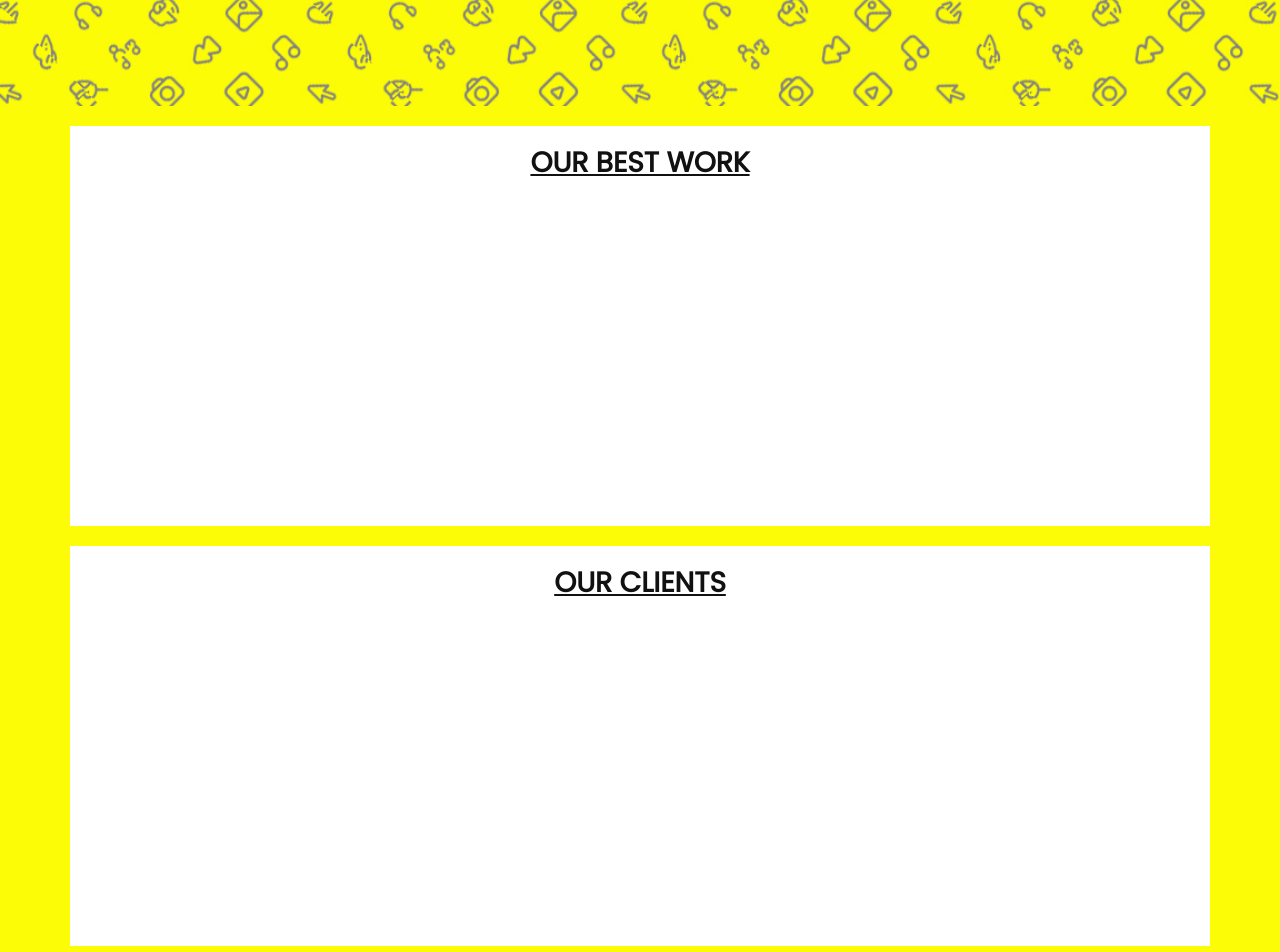
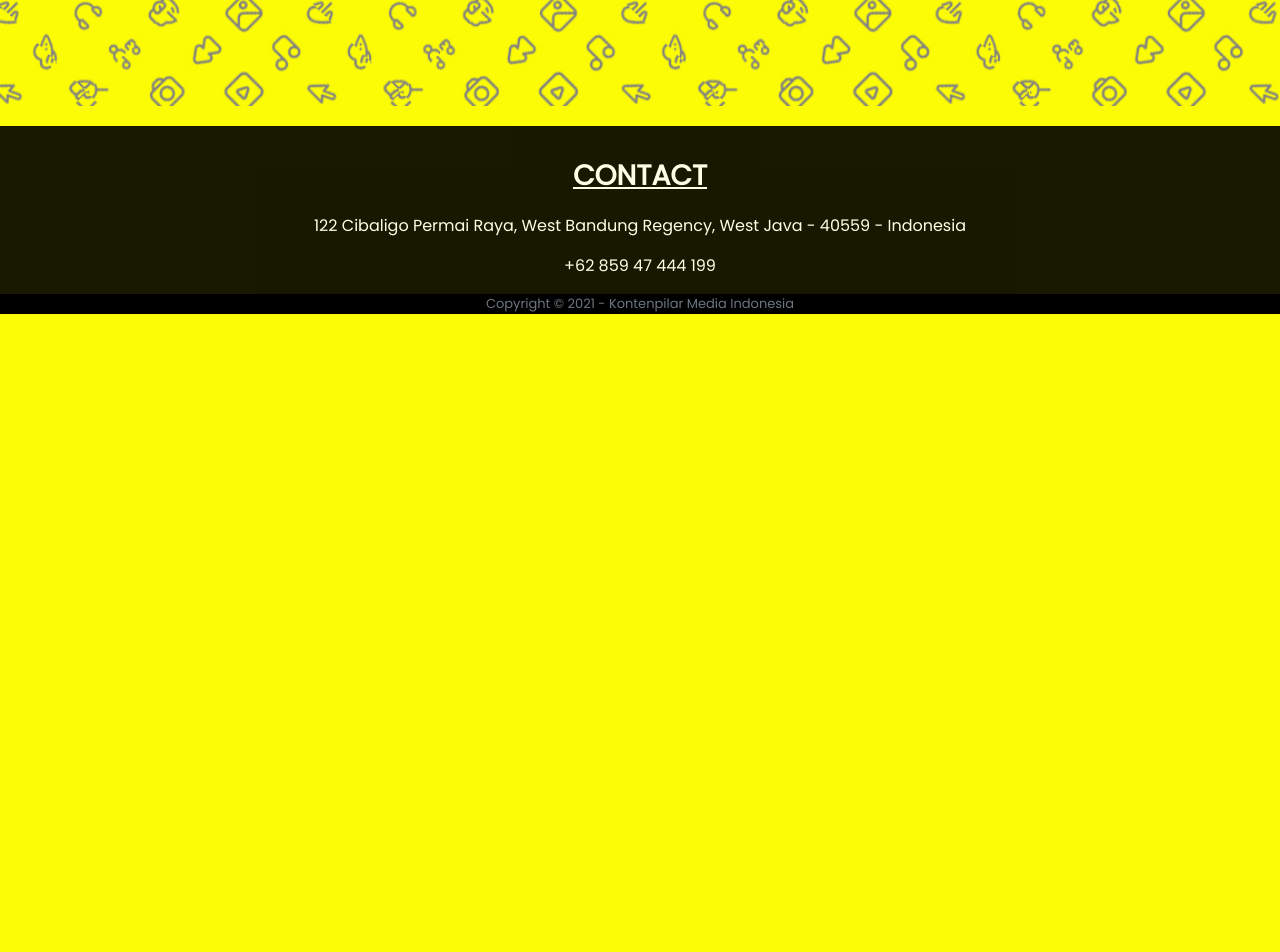
Before and after one commit to RahmatPratama/kontenpilar-7636a, a plain HTML site: page index.html in a window 1280 px wide. Shown: the part 1360-2312 px from the top of the page. After the commit the page ends 1674 px from the top, so only its background shows below. Drawn offline with nearby package versions, Linux system fonts and the light colour scheme; a web font is replaced by a local one.

Commit message:
mvp touch

```diff
--- a/index.html
+++ b/index.html
@@ -108,24 +108,24 @@
   <!-- services-counter -->
 
 <!-- Portfolio -->
-<div class="portfolio">
+<!-- <div class="portfolio">
   <div class="container">
     <div class="page-break">
       <h3>our best work</h3>
     </div>
 
   </div>
-</div>
+</div> -->
 
 <!-- clients -->
-<div class="clients">
+<!-- <div class="clients">
   <div class="container">
     <div class="page-break">
       <h3>our clients</h3>
     </div>
 
   </div>
-</div>
+</div> -->
 
 <!-- contact -->
 <div class="contact">
```
